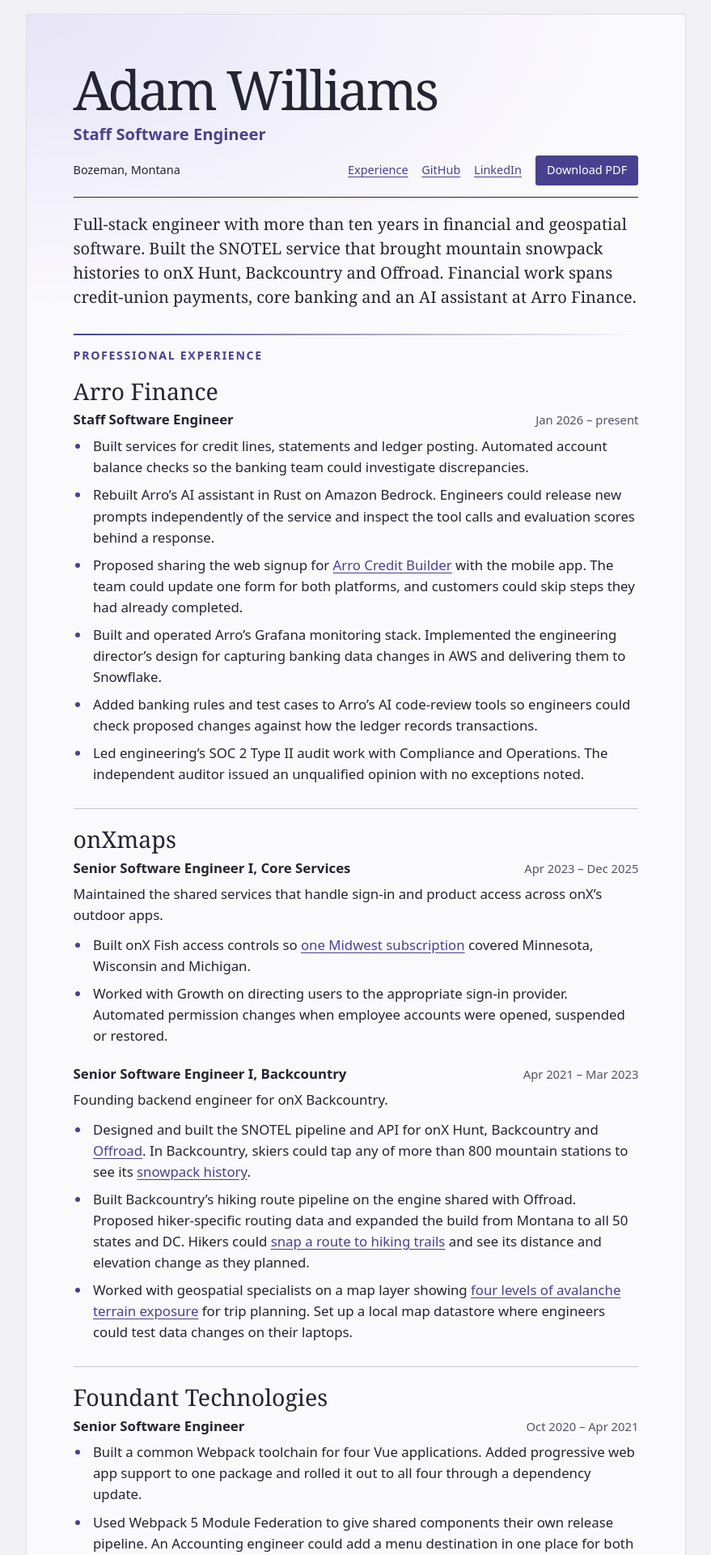
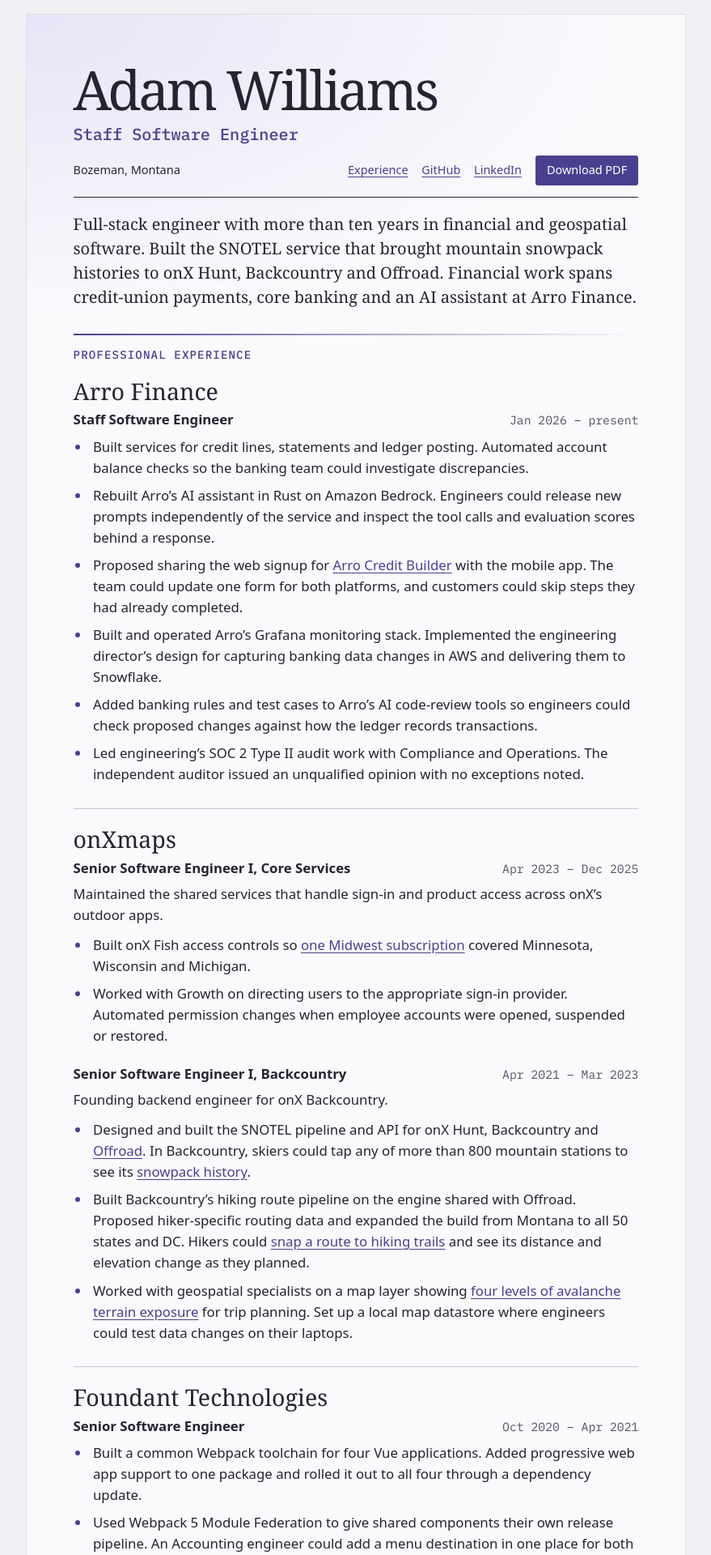
Before and after one commit to awill1988/awill1988.github.io, a Jekyll site: the page built from index.md, in a window 1280 px wide. Shown: the top 1920 px of the page at 81% size, without its empty margins (200-1079 px from the left). Built offline with Jekyll 4.4.1, drawn with Linux system fonts in a browser that asks for light colours.

Commit message:
feat: set resume details in ibm plex mono

```diff
--- a/assets/resume.css
+++ b/assets/resume.css
@@ -1,3 +1,15 @@
+@font-face {
+  font-family: "IBM Plex Mono";
+  src: url("fonts/plex-mono/IBMPlexMono-Regular-Latin1.woff2") format("woff2");
+  font-weight: 400;
+  font-display: swap;
+}
+@font-face {
+  font-family: "IBM Plex Mono";
+  src: url("fonts/plex-mono/IBMPlexMono-Medium-Latin1.woff2") format("woff2");
+  font-weight: 500;
+  font-display: swap;
+}
 :root {
   color-scheme: light;
   --paper: #faf9fc;
@@ -25,9 +37,10 @@ a:focus-visible { outline: 3px solid var(--highlight); outline-offset: 4px; }
 .skip:focus { transform: translateY(0); }
 h1, h3, .intro { font-family: Spectral, Georgia, serif; font-weight: 400; }
 h1 { font-size: clamp(3rem, 7.8vw, 5.5rem); line-height: 1.06; letter-spacing: -.05em; margin: 2.1rem 0 .4rem; }
-.role { color: var(--accent); margin: 0; font-size: 1.2rem; font-weight: 650; }
+.role, .dates, h2 { font-family: "IBM Plex Mono", ui-monospace, monospace; }
+.role { color: var(--accent); margin: 0; font-size: 1.2rem; font-weight: 500; }
 .intro { max-width: 46rem; font-size: clamp(1.25rem, 2.6vw, 1.55rem); line-height: 1.45; margin: 1.15rem 0 2rem; }
-h2 { border-top: 2px solid var(--accent); padding-top: .8rem; color: var(--accent); margin: 2.3rem 0 1.15rem; font-size: .84rem; letter-spacing: .12em; text-transform: uppercase; }
+h2 { border-top: 2px solid var(--accent); padding-top: .8rem; color: var(--accent); margin: 2.3rem 0 1.15rem; font-size: .84rem; font-weight: 500; letter-spacing: .08em; text-transform: uppercase; }
 h3 { border-top: 1px solid var(--line); padding-top: 1.15rem; margin: 1.7rem 0 .1rem; font-size: 1.95rem; line-height: 1.25; }
 h2 + h3 { border: 0; padding: 0; margin-top: 0; }
 article p, ul { max-width: 48rem; }
```
Also changed, not shown: assets/fonts/plex-mono/IBMPlexMono-Medium-Latin1.woff2 (added), assets/fonts/plex-mono/IBMPlexMono-Regular-Latin1.woff2 (added), assets/fonts/plex-mono/license.txt (added).
